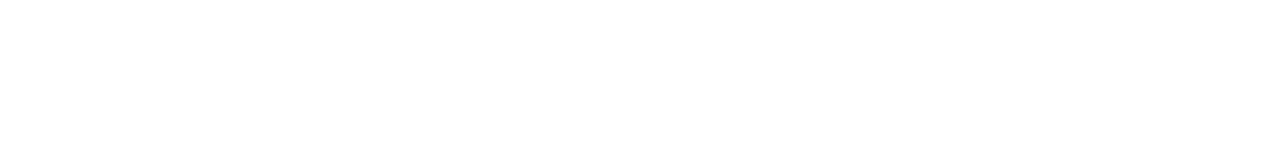
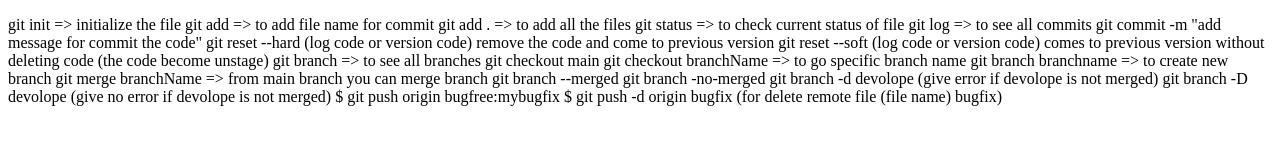
Before and after one commit to shreekantbangar/gitintro, a plain HTML site: page index.html in a window 1280 px wide. Drawn offline with Linux system fonts and the light colour scheme.

Commit message:
modify index file

```diff
--- a/index.html
+++ b/index.html
@@ -7,5 +7,28 @@
 </head>
 <body>
 
+    <p>git init => initialize the file
+        git add => to add file name for commit
+        git add . => to add all the files
+        git status => to check current status of file
+        git log => to see all commits
+        git commit -m "add message for commit the code"
+        git reset --hard (log code or version code) remove the code and come to previous version
+        git reset --soft (log code or version code) comes to previous version without deleting code (the code become unstage)
+
+        git branch => to see all branches
+        git checkout main
+        git checkout branchName => to go specific branch name
+        git branch branchname => to create new branch
+
+        git merge branchName => from main branch you can merge branch
+        git branch --merged
+        git branch -no-merged
+        git branch -d devolope  (give error if devolope is not merged)
+        git branch -D devolope  (give no error if devolope is not merged)
+
+        $ git push origin bugfree:mybugfix
+        $ git push -d origin bugfix (for delete remote file (file name) bugfix)</p>
+
 </body>
 </html>
```
